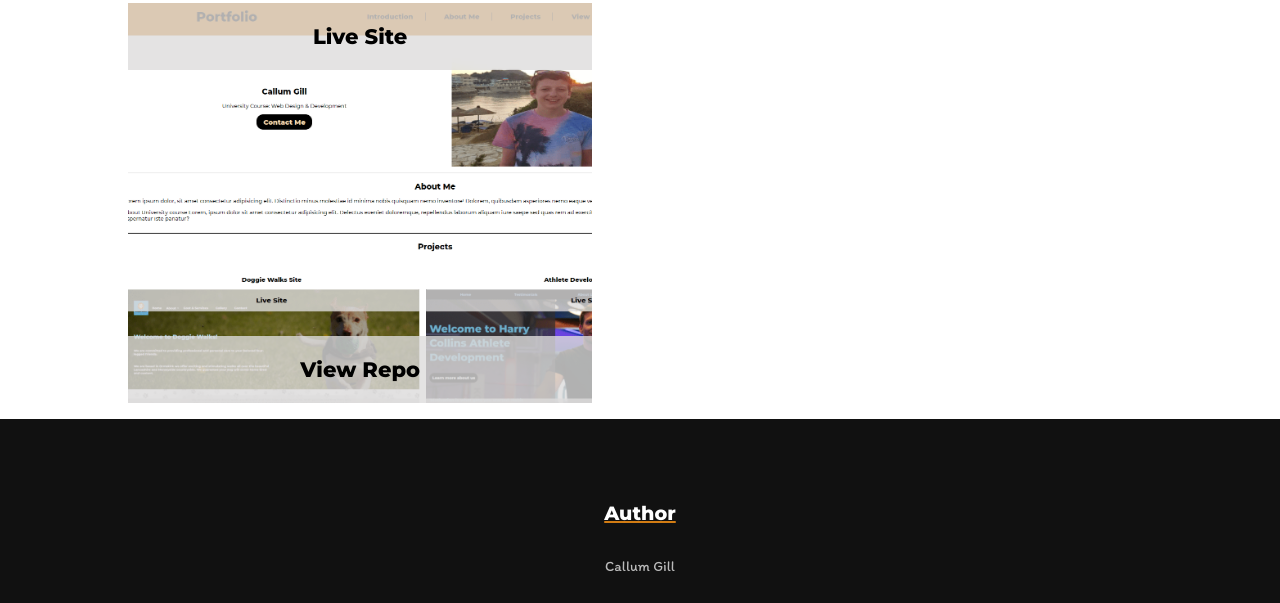
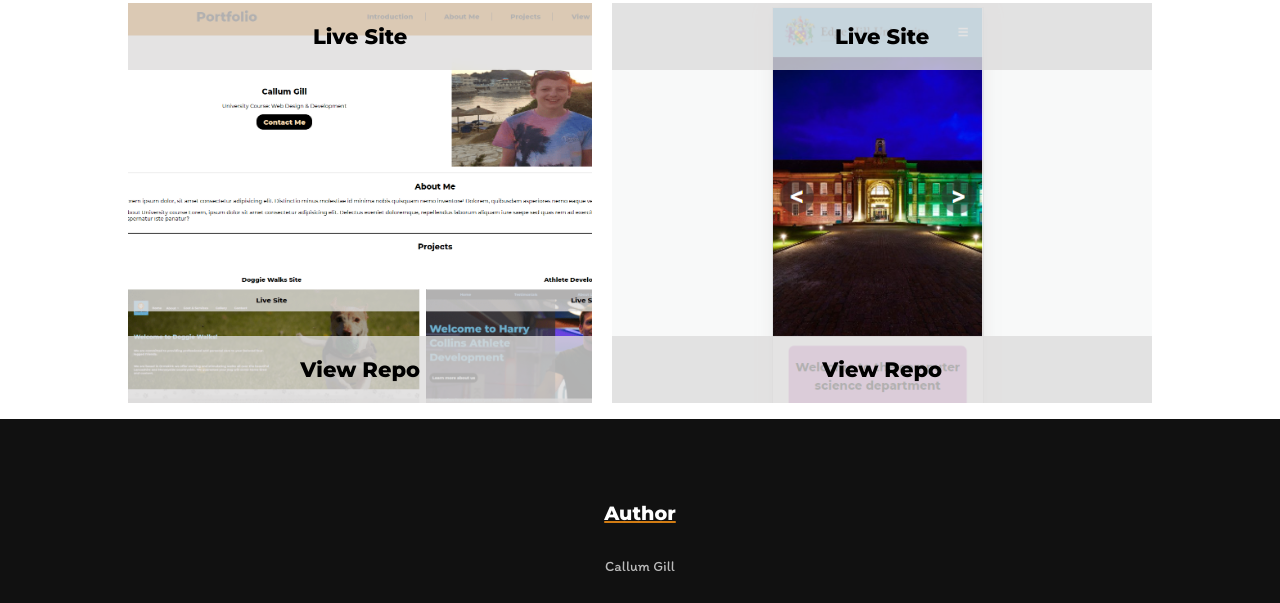
Before and after one commit to 24040461/portfolio-site, a plain HTML site: page src/pages/project.html in a window 1280 px wide. Shown: the part 784-1387 px from the top of the page. Drawn offline with Linux system fonts and the light colour scheme.

Commit message:
NEW project

```diff
--- a/src/css/style.css
+++ b/src/css/style.css
@@ -425,6 +425,25 @@ Project
 .background-img3-large{
     display: none;
 }
+.background-img4{
+    background-image: url(/src/img/EdgeHill-mobile.PNG);
+    background-size: cover;
+    background-repeat: no-repeat;
+    height: 400px;
+    margin: auto;
+
+}
+.background-img4-large{
+    background-image: url(/src/img/EdgeHill-desktop.PNG);
+    background-size: cover;
+    background-repeat: no-repeat;
+    height: 400px;
+    margin: auto;
+
+}
+.background-img4-large{
+    display: none;
+}
 
 .btns-overview button{
     width: 100%;
@@ -444,6 +463,9 @@ Project
         display: none;
     }
     .background-img3-large{
+        display: block;
+    }
+    .background-img4-large{
         display: block;
     }
 }
--- a/src/pages/project.html
+++ b/src/pages/project.html
@@ -78,6 +78,21 @@
                     </div>
                 </div>
             </div>
+            <div class="project4">
+                <h3>Site for Edge Hill Site</h3>
+                <div class="background-img4">
+                    <div class="btns-overview">
+                        <a href="https://freshers-eventehu.web.app/index.html"><button class="view-live">Live Site</button></a>
+                        <a href="https://github.com/24040461/CW2-Project"><button class="view-repo">View Repo</button></a>
+                    </div>
+                </div>
+                <div class="background-img4-large">
+                    <div class="btns-overview">
+                        <a href="https://freshers-eventehu.web.app/index.html"><button class="view-live">Live Site</button></a>
+                        <a href="https://github.com/24040461/CW2-Project"><button class="view-repo">View Repo</button></a>
+                    </div>
+                </div>
+            </div>
 
 
         </section>
```
Also changed, not shown: src/img/EdgeHill-desktop.PNG (added), src/img/EdgeHill-mobile.PNG (added).
